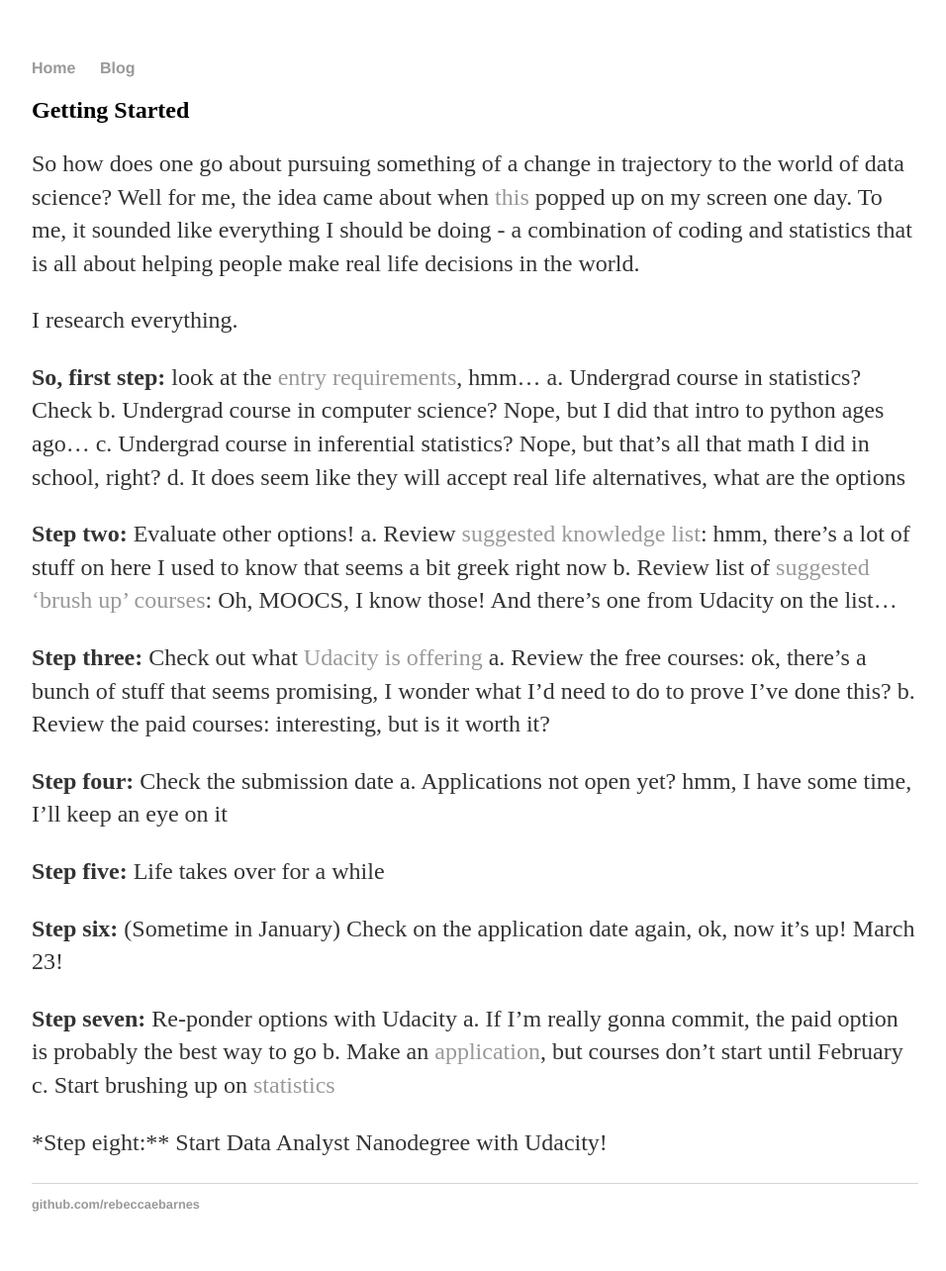
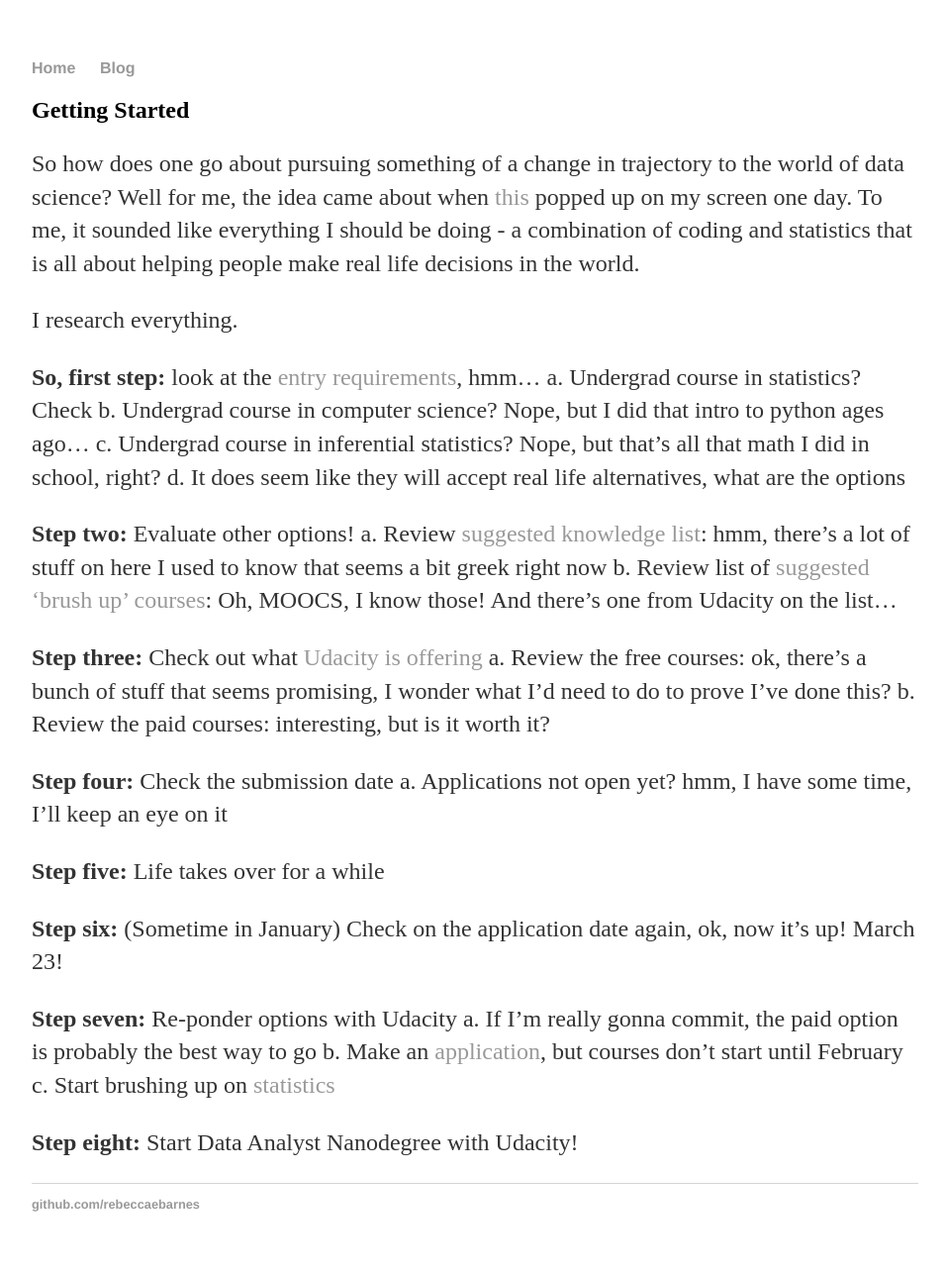
Before and after one commit to rebeccaebarnes/rebeccaebarnes.github.io, a Jekyll site: the page built from gettingstarted.md, in a window 1280 px wide. Shown: the whole page at 99% size, without its empty margins (160-1116 px from the left). Built offline with Jekyll 4.4.1, drawn with Linux system fonts in a browser that asks for light colours; our own code applies the rules of GitHub Pages for plain Markdown files.

```diff
--- a/gettingstarted.md
+++ b/gettingstarted.md
@@ -30,4 +30,4 @@ I research everything.
       b. Make an [application](https://www.udacity.com/course/data-analyst-nanodegree--nd002), but courses don't start until February
       c. Start brushing up on [statistics](https://www.udacity.com/course/intro-to-statistics--st101)
 
-  *Step eight:** Start Data Analyst Nanodegree with Udacity!
+  **Step eight:** Start Data Analyst Nanodegree with Udacity!
```
